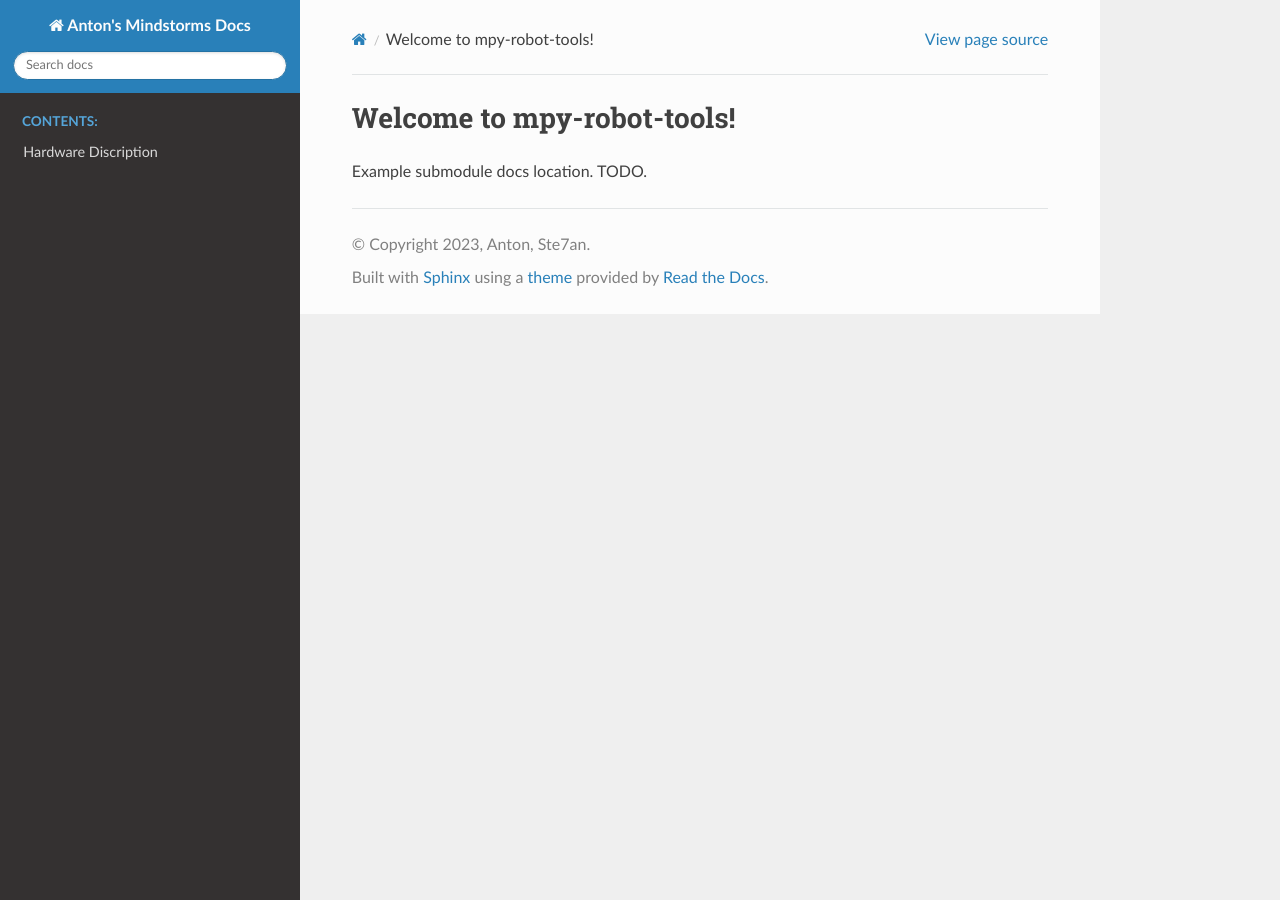
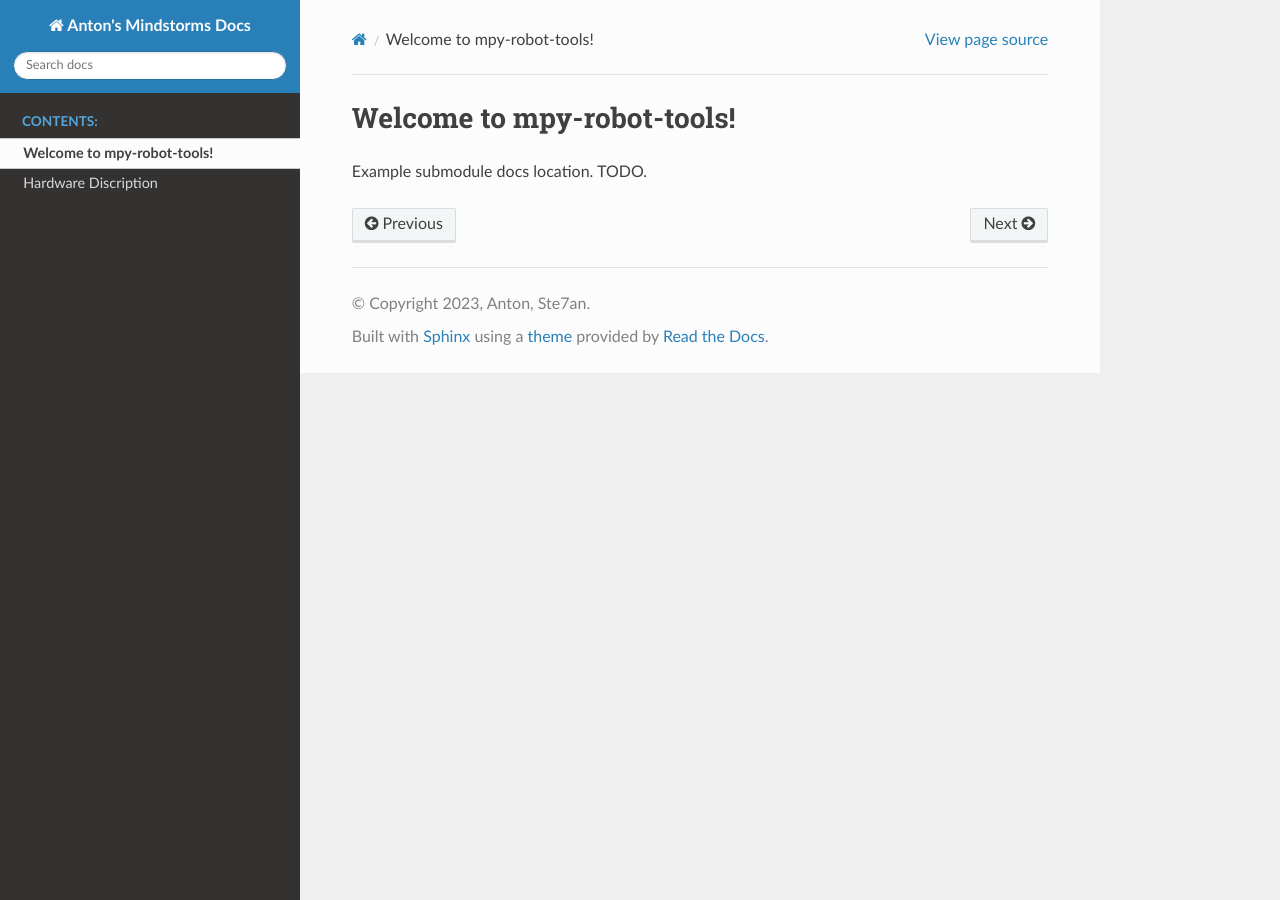
Before and after one commit to antonvh/antonsmindstorms-docs, a Sphinx documentation site: the page built from docs/source/Software/mpy-robot-tools/docs/index.rst, in a window 1280 px wide. Built offline with Sphinx 7.4.7 and the Read the Docs theme 2.0.0, drawn with Linux system fonts in a browser that asks for light colours; pages that are not in the unit, such as notebooks, are missing from menus.

Commit message:
docs dir weer aangemaakt

```diff
--- a/docs/source/index.rst
+++ b/docs/source/index.rst
@@ -10,7 +10,7 @@ Welcome to Anton's Mindstorms Docs's documentation!
    :maxdepth: 2
    :caption: Contents:
 
-   Software
+   Software/mpy-robot-tools/docs/index.rst
    Hardware
    Hardware/LMS-ESP32/hardware
 
```
Also changed, not shown: docs/source/Software/mpy-robot-tools/docs/index.rst (renamed from docs/source/Software/mpy-robot-tools/index.rst).
